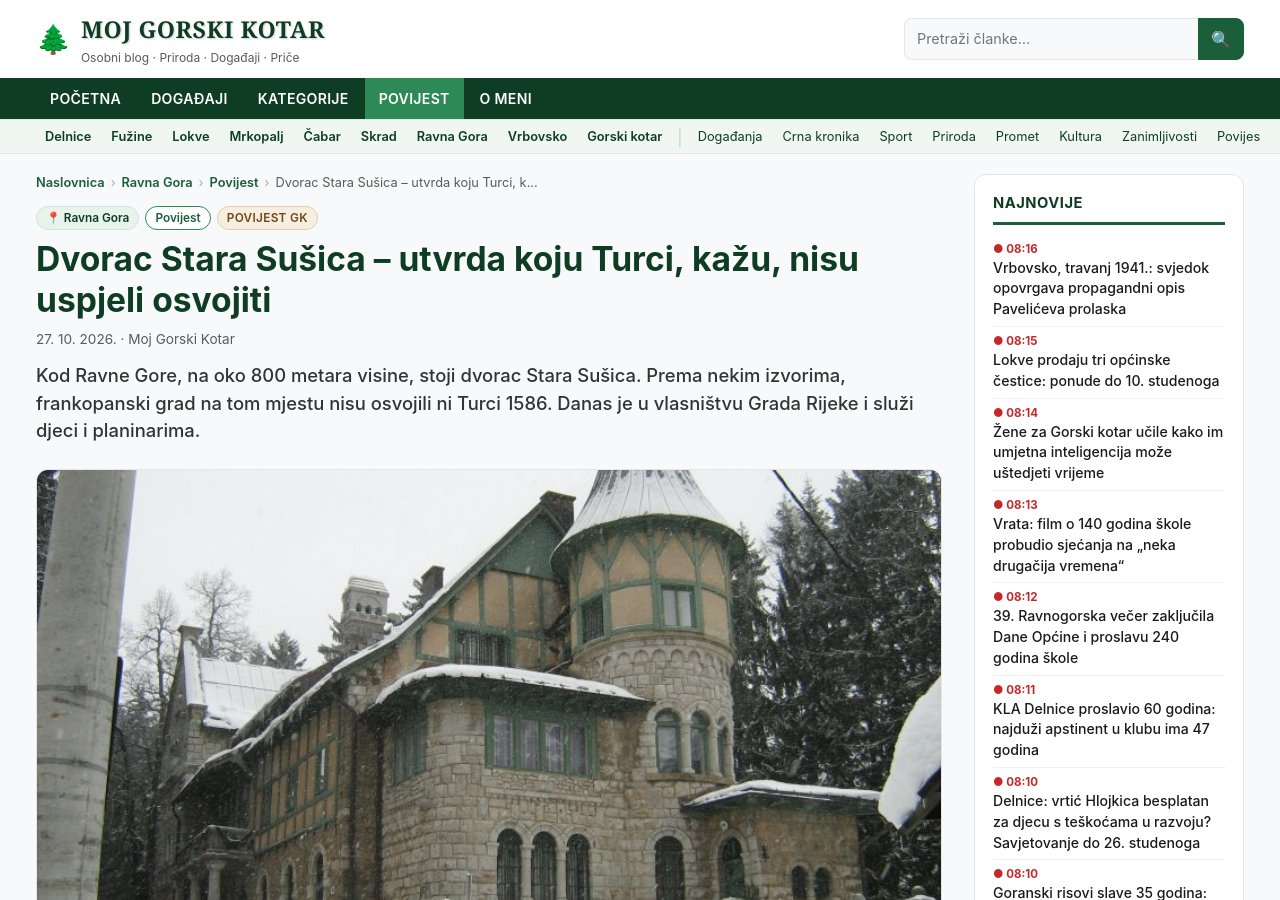
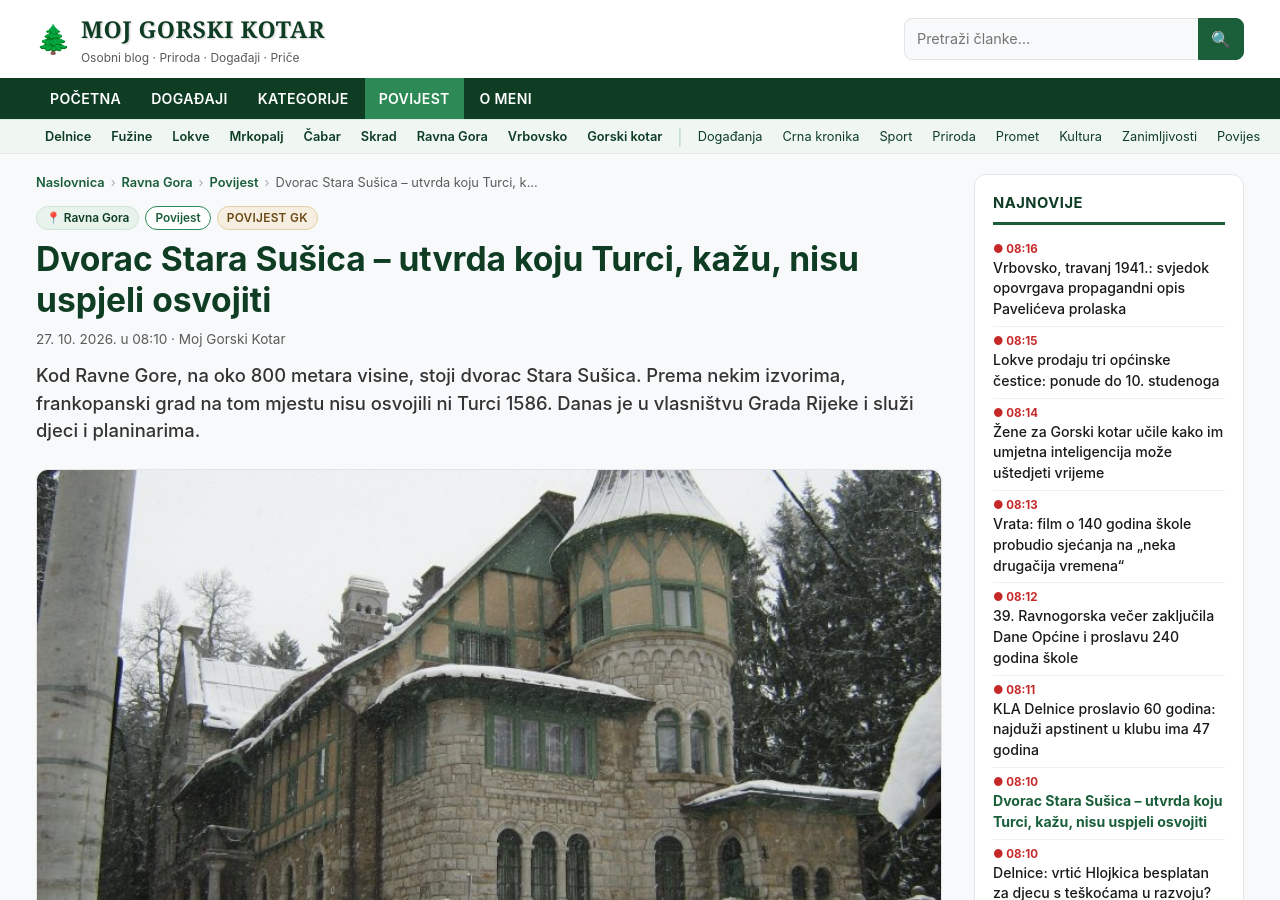
Before and after one commit to MojGK/gorski-kotar.info, a Jekyll site: the page built from _posts/2026-10-27-dvorac-stara-susica.md, in a window 1280 px wide and 900 px high. Built offline with Jekyll 4.4.1, drawn with Linux system fonts in a browser that asks for light colours; comment, search, counter and statistics services are not loaded; part of the change alters nothing that is shown; some of the changed text lies outside the part shown.

```diff
--- a/_posts/2026-10-27-dvorac-stara-susica.md
+++ b/_posts/2026-10-27-dvorac-stara-susica.md
@@ -1,7 +1,7 @@
 ---
 layout: post
 title: Dvorac Stara Sušica – utvrda koju Turci, kažu, nisu uspjeli osvojiti
-date: 2026-10-27 # PLACEHOLDER: dnevni posao pri objavi upisuje stvarno vrijeme (YYYY-MM-DD HH:MM:SS +ZONA; 24. 10. = +0200, od 25. 10. = +0100)
+date: 2026-10-27 08:10:04 +0100
 location: Ravna Gora
 type: Povijest
 categories: [Ravna Gora, Povijest, POVIJEST GK]
```
